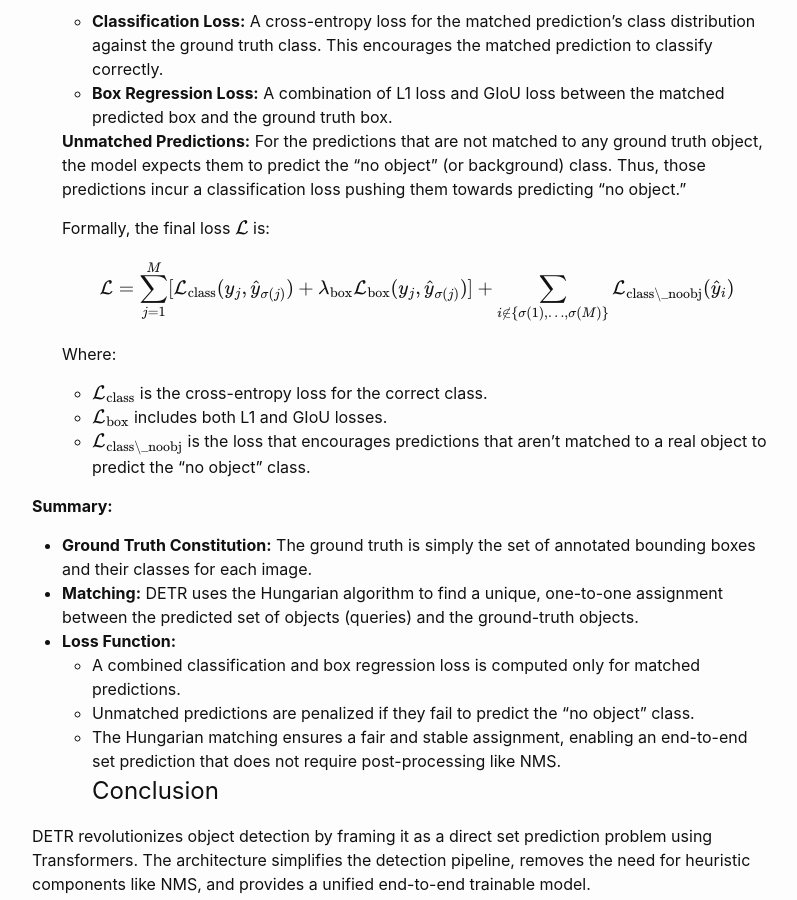
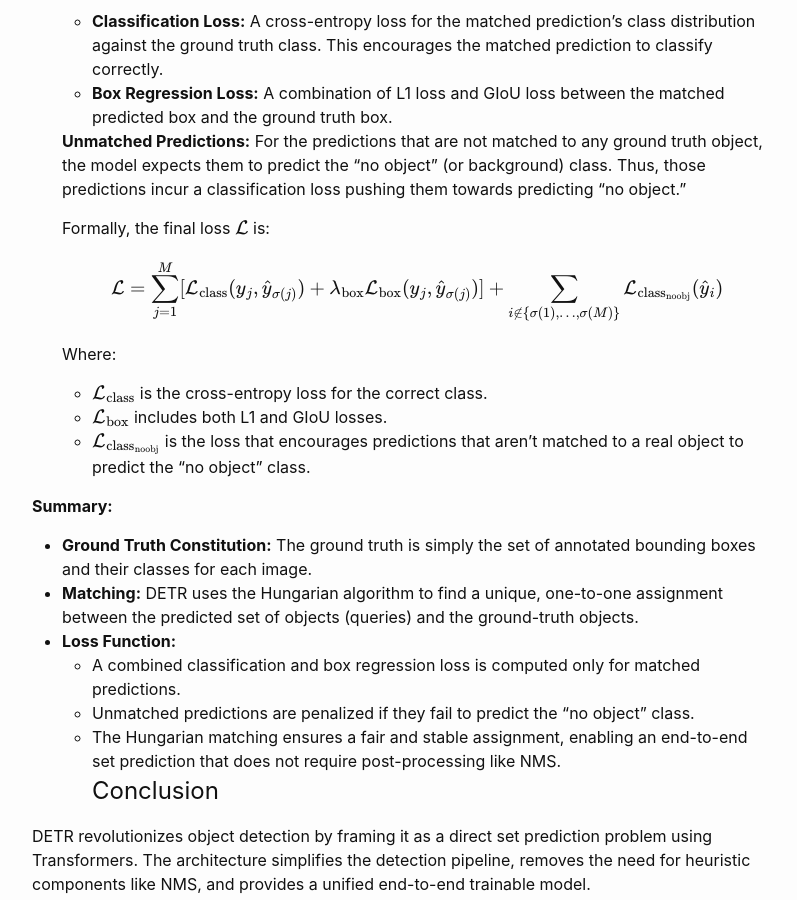
Before and after one commit to panaali/mseyfi.github.io, a Jekyll site: the page built from posts/DETR.md, in a window 1280 px wide and 900 px high, scrolled down 10247 px. Shown: the whole window, without its empty margins (238-1035 px from the left). Built offline with Jekyll 4.4.1, drawn with Linux system fonts in a browser that asks for light colours; our own code applies the rules of GitHub Pages for plain Markdown files.

Commit message:
Update DETR.md

```diff
--- a/posts/DETR.md
+++ b/posts/DETR.md
@@ -392,13 +392,13 @@ DETR's loss function and training procedure differ from traditional object detec
    Formally, the final loss $$\mathcal{L}$$ is:
 
    $$
-   \mathcal{L} = \sum_{j=1}^{M} [\mathcal{L}_{\text{class}}(y_j, \hat{y}_{\sigma(j)}) + \lambda_{\text{box}}\mathcal{L}_{\text{box}}(y_j, \hat{y}_{\sigma(j)})] + \sum_{i \notin \{\sigma(1), \ldots, \sigma(M)\}} \mathcal{L}_{\text{class\_noobj}}(\hat{y}_{i})
+   \mathcal{L} = \sum_{j=1}^{M} [\mathcal{L}_{\text{class}}(y_j, \hat{y}_{\sigma(j)}) + \lambda_{\text{box}}\mathcal{L}_{\text{box}}(y_j, \hat{y}_{\sigma(j)})] + \sum_{i \notin \{\sigma(1), \ldots, \sigma(M)\}} \mathcal{L}_{\text{class}_\text{noobj}}(\hat{y}_{i})
    $$
 
    Where:
    - $$\mathcal{L}_{\text{class}}$$ is the cross-entropy loss for the correct class.
    - $$\mathcal{L}_{\text{box}}$$ includes both L1 and GIoU losses.
-   - $$\mathcal{L}_{\text{class\_noobj}}$$ is the loss that encourages predictions that aren't matched to a real object to predict the "no object" class.
+   - $$\mathcal{L}_{\text{class}_\text{noobj}}$$ is the loss that encourages predictions that aren't matched to a real object to predict the "no object" class.
 
 **Summary:**
 - **Ground Truth Constitution:** The ground truth is simply the set of annotated bounding boxes and their classes for each image.
```
